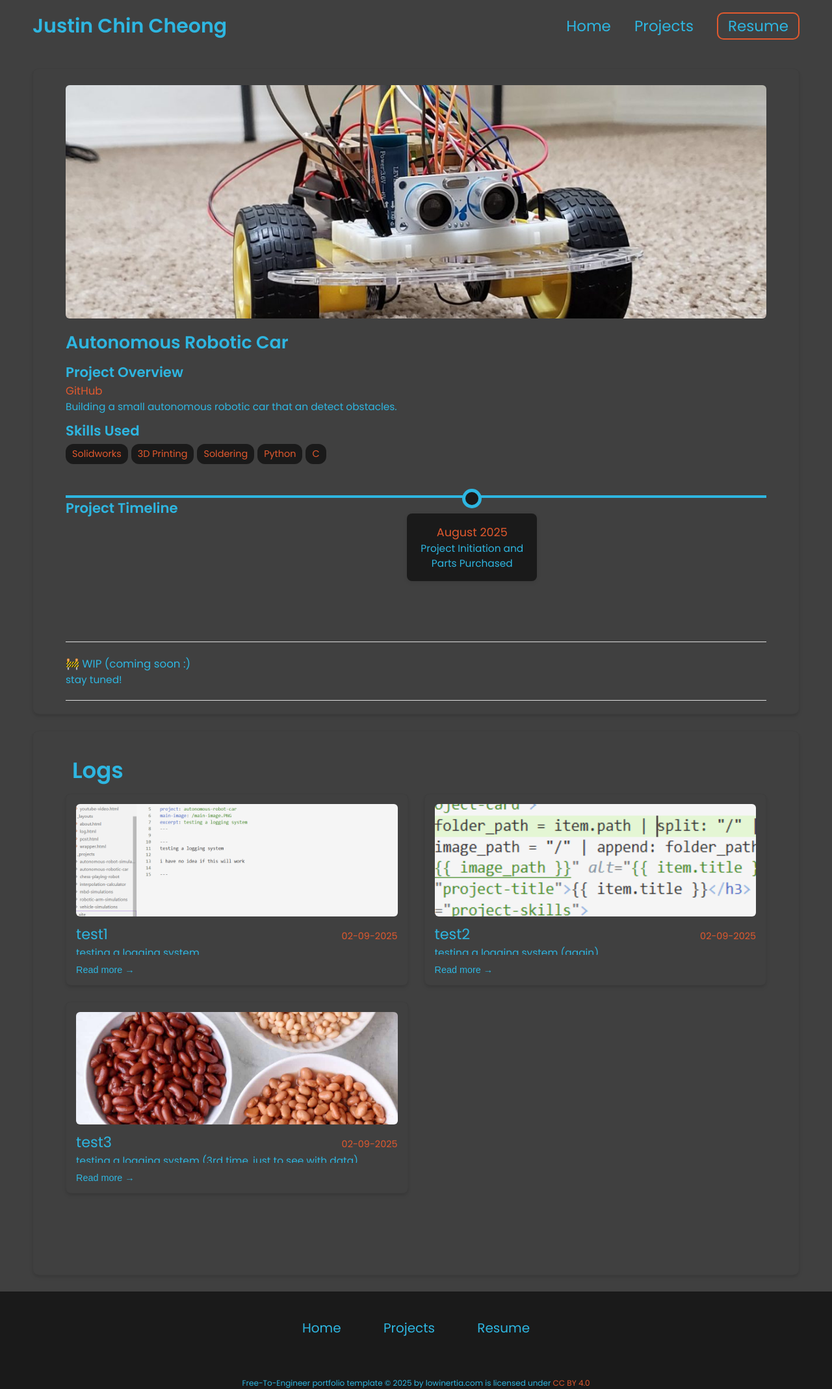
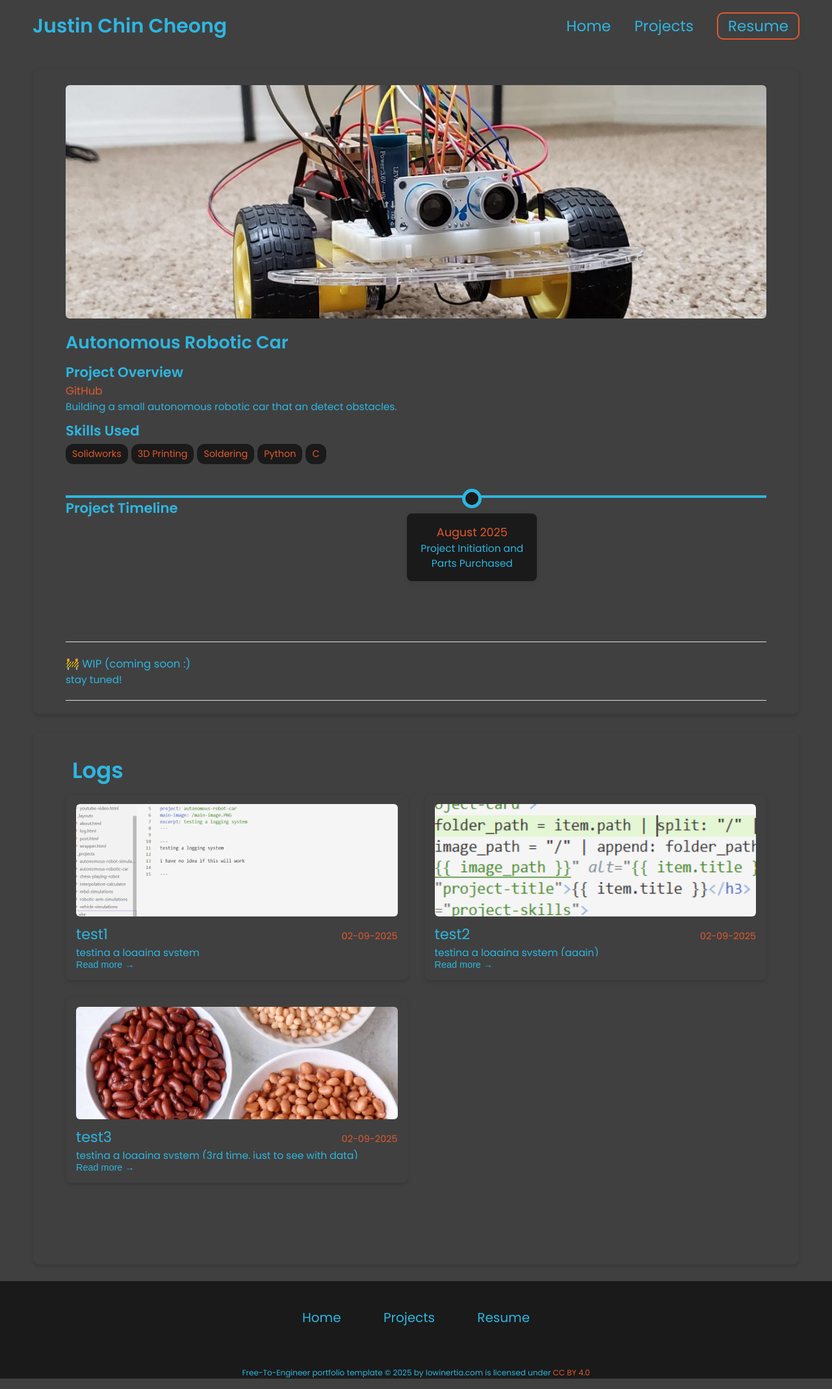
Before and after one commit to jcchincheong-bb/jcchincheong-bb.github.io, a Jekyll site: the page built from _projects/autonomous-robotic-car/index.md, in a window 1280 px wide. Shown: the whole page at 65% size. Built offline with Jekyll 4.4.1, drawn with Linux system fonts in a browser that asks for light colours.

Commit message:
Log Card Style Adjust 6

```diff
--- a/css/styles.css
+++ b/css/styles.css
@@ -886,7 +886,7 @@ footer p {
     text-overflow: ellipsis;
     word-break: break-word;
     line-height: 1.5;
-    margin-bottom: 10px
+    padding-bottom: 2px;
 /*    max-height: calc(1.5em * 4); */
 }
 
```
